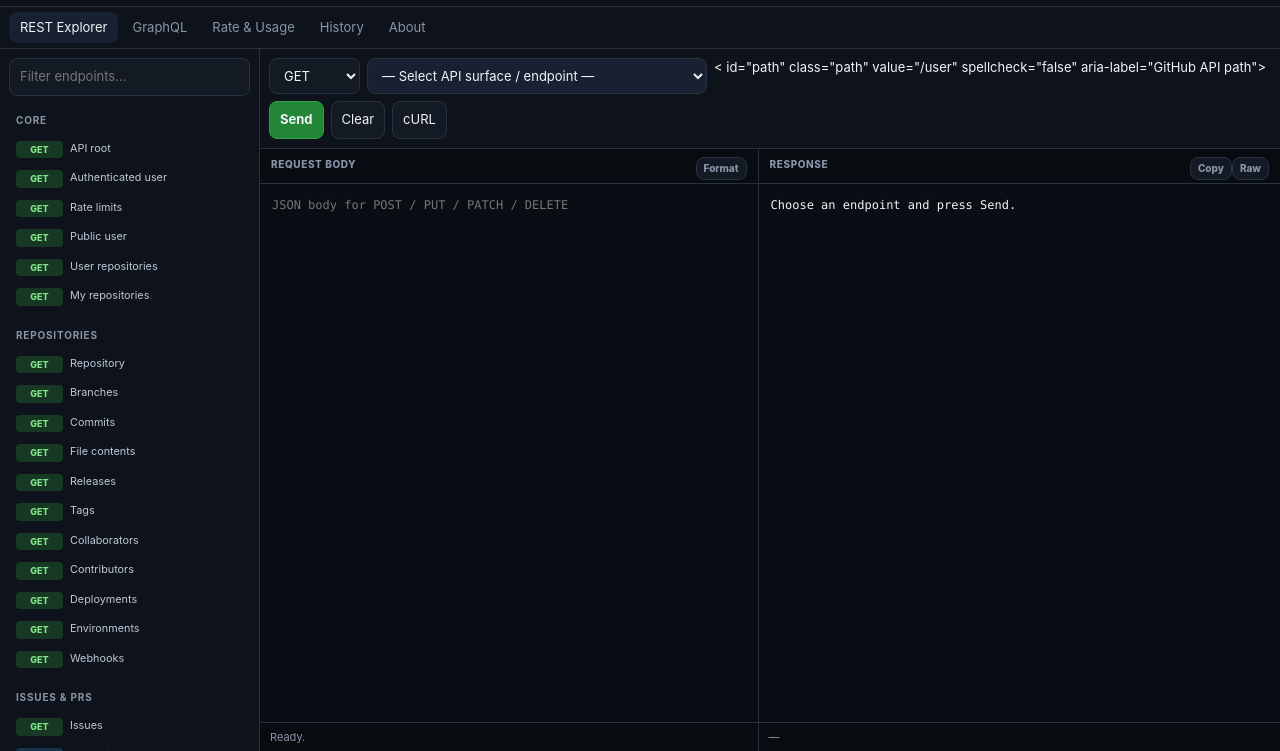
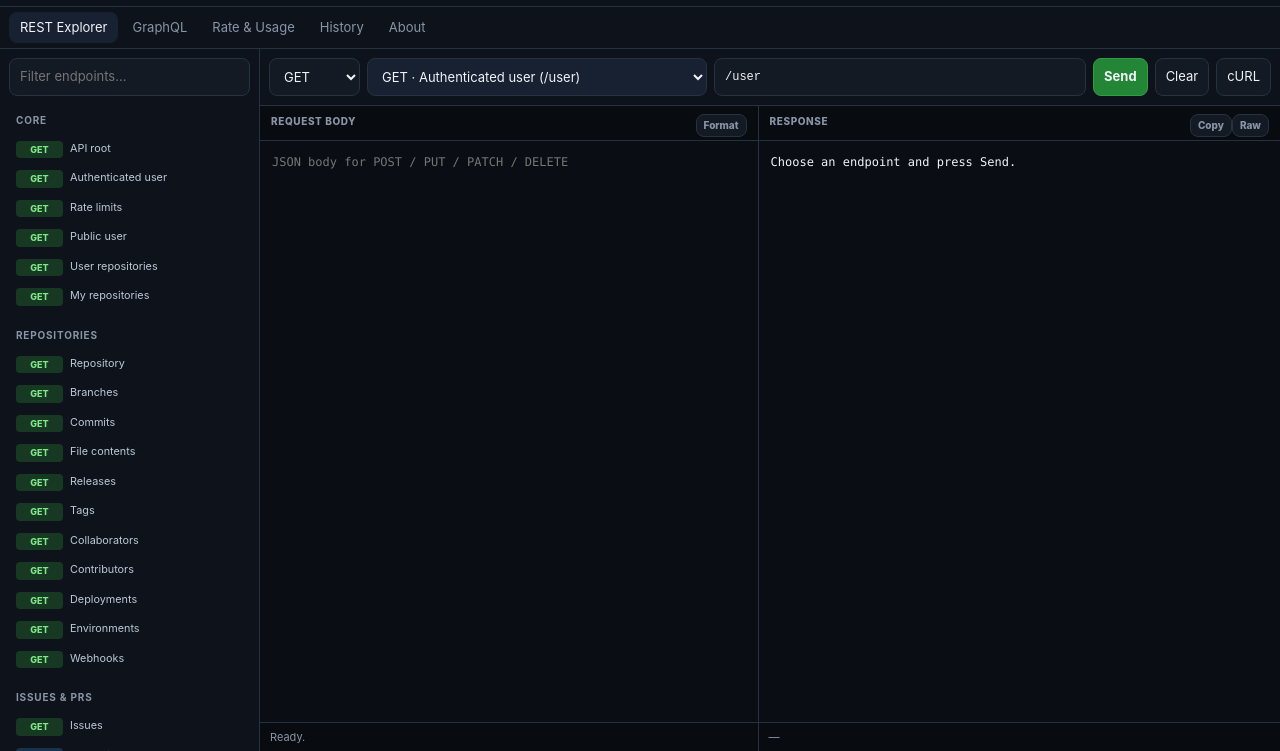
Before and after one commit to amanuel845/jafhub, a website: page public/index.html in a window 1280 px wide. Shown: the part 49-800 px from the top of the page. Drawn offline with Linux system fonts and the light colour scheme; no server answers.

Commit message:
Update index.html

```diff
--- a/public/index.html
+++ b/public/index.html
@@ -55,7 +55,7 @@
           <option value="">— Select API surface / endpoint —</option>
         </select>
 
-        < id="path" class="path" value="/user" spellcheck="false" aria-label="GitHub API path">
+        <input id="path" class="path" value="/user" spellcheck="false" aria-label="GitHub API path">
 
         <button id="send" class="primary">Send</button>
         <button id="clearBody">Clear</button>
```
